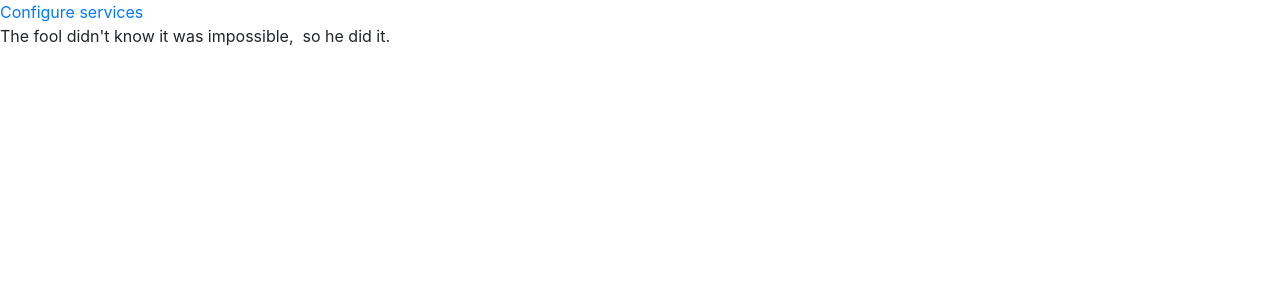
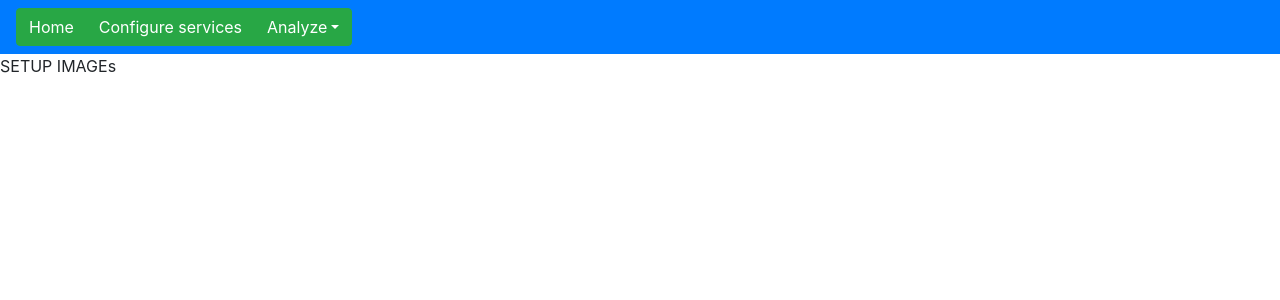
Before and after one commit to uh-soco/image-labeller, a React app: page / in a window 1280 px wide. Shown: the top 300 px of the page. Built offline with nearby package versions, Linux system fonts and the light colour scheme.

Commit message:
Switches to container-component approach, adds analyze menuitem

```diff
--- a/app/App.js
+++ b/app/App.js
@@ -3,17 +3,25 @@ import React from 'react'
 
 import { Switch, Route, BrowserRouter as Router, Link } from 'react-router-dom'
 import routes from './constants/routes.json'
-import Home from './components/Home'
+import Home from './containers/Home'
 
-import Configuration from './components/Configuration.jsx'
+import Configuration from './containers/Configuration'
+import SetupImages   from './containers/SetupImages'
+import SetupServices from './containers/SetupServices'
+import Results       from './containers/SetupImages'
+import Menu          from './containers/Menu'
 
 const App = () =>  {
 
 
   return(
     <Router>
+      <Menu/>
       <Switch>
           <Route path={routes.CONFIGURATION} component={Configuration} />
+          <Route path={routes.IMAGESETUP} component={SetupImages} />
+          <Route path={routes.SERVICESETUP} component={SetupServices} />
+          <Route path={routes.Results} component={Results} />
           <Route path={routes.HOME} component={Home} />
       </Switch>
     </Router>
--- a/app/constants/routes.json
+++ b/app/constants/routes.json
@@ -1,5 +1,8 @@
 {
   "HOME": "/",
   "IMAGE": "/image",
-  "CONFIGURATION": "/configuration"
+  "CONFIGURATION": "/configuration",
+  "IMAGESETUP": "/imagesetup",
+  "SERVICESETUP": "/servicesetup",
+  "RESULTS": "/results"
 }
--- a/app/components/Configuration.jsx
+++ b/app/containers/Configuration.jsx
@@ -1,9 +1,7 @@
 import React, { useState, useEffect } from 'react'
-import { Link } from 'react-router-dom'
-import routes from '../constants/routes.json'
 import services from '../constants/services.json'
 
-import Input from './Input'
+import Input from '../components/Input'
 
 import { useSelector, useDispatch } from  'react-redux'
 import setConfiguration from '../actions/setConfiguration'
@@ -55,12 +53,7 @@ const Configuration = (  ) => {
 
   return(
     <Container>
-      <Row>
-        <Link to={routes.HOME}>
-          <i className="fa fa-arrow-left fa-3x">HOME</i>
 
-        </Link>
-      </Row>
       <Row>
 
         {
--- a/app/components/Home.jsx
+++ b/app/containers/Home.jsx
@@ -1,12 +1,10 @@
 import React from 'react'
-import { Link } from 'react-router-dom'
-import routes from '../constants/routes.json'
 
 const Home = () => {
 
     return(
         <div>
-        <Link to={routes.CONFIGURATION}>Configure services</Link>
+
         <p>The fool didn't know it was impossible, &nbsp;so he did it.</p>
 
         </div>
--- /dev/null
+++ b/app/containers/Menu.jsx
@@ -0,0 +1,51 @@
+import React from 'react'
+import { Link, withRouter } from 'react-router-dom'
+import routes from '../constants/routes.json'
+import { Navbar,  Nav, Button, ButtonGroup, DropdownButton, Dropdown  } from 'react-bootstrap'
+
+const Menu = () => {
+
+  const navBarLinkStyle = {
+    color: 'white',
+    textDecoration: 'none' // Remove underline from links
+
+  }
+
+  const dropdownLinkStyle = {
+    color: 'black',
+    textDecoration: 'none' // Remove underline from links
+
+  }
+
+  return(
+    <Navbar bg="primary" variant="dark">
+
+      <Nav className="mr-auto">
+        <ButtonGroup>
+
+          <Button variant='success'><Link style={navBarLinkStyle} to={routes.HOME}>Home</Link></Button>
+
+
+          <Button variant='success'><Link style={navBarLinkStyle} to={routes.CONFIGURATION}>Configure services </Link></Button>
+
+          <DropdownButton variant='success' as={ButtonGroup} title="Analyze" id="bg-vertical-dropdown-3">
+            <Dropdown.Item as='div' eventKey="1">
+              <Link style={dropdownLinkStyle} to={routes.IMAGESETUP}>1. Setup images for analysis</Link>
+            </Dropdown.Item>
+            <Dropdown.Item as='div' eventKey="2">
+              <Link style={dropdownLinkStyle} to={routes.SERVICESETUP}>2. Setup services</Link>
+            </Dropdown.Item>
+            <Dropdown.Item as='div' eventKey="3">
+              <Link style={dropdownLinkStyle} to={routes.RESULTS}>3. Results</Link>
+            </Dropdown.Item>
+          </DropdownButton>
+
+        </ButtonGroup>
+      </Nav>
+
+    </Navbar>
+  )
+
+}
+
+export default Menu
--- /dev/null
+++ b/app/containers/SetupImages.jsx
@@ -0,0 +1,14 @@
+import React from 'react'
+
+const Home = () => {
+
+    return(
+        <div>
+
+        <p>SETUP IMAGEs</p>
+
+        </div>
+    )
+}
+
+export default Home
--- /dev/null
+++ b/app/containers/SetupServices.jsx
@@ -0,0 +1,14 @@
+import React from 'react'
+
+const Home = () => {
+
+    return(
+        <div>
+
+        <p>SETUP SERVICES</p>
+
+        </div>
+    )
+}
+
+export default Home
```
Also changed, not shown: app/containers/Results.jsx (added, +14 -0 lines). Lines whose indentation alone changed are shown as unchanged.
